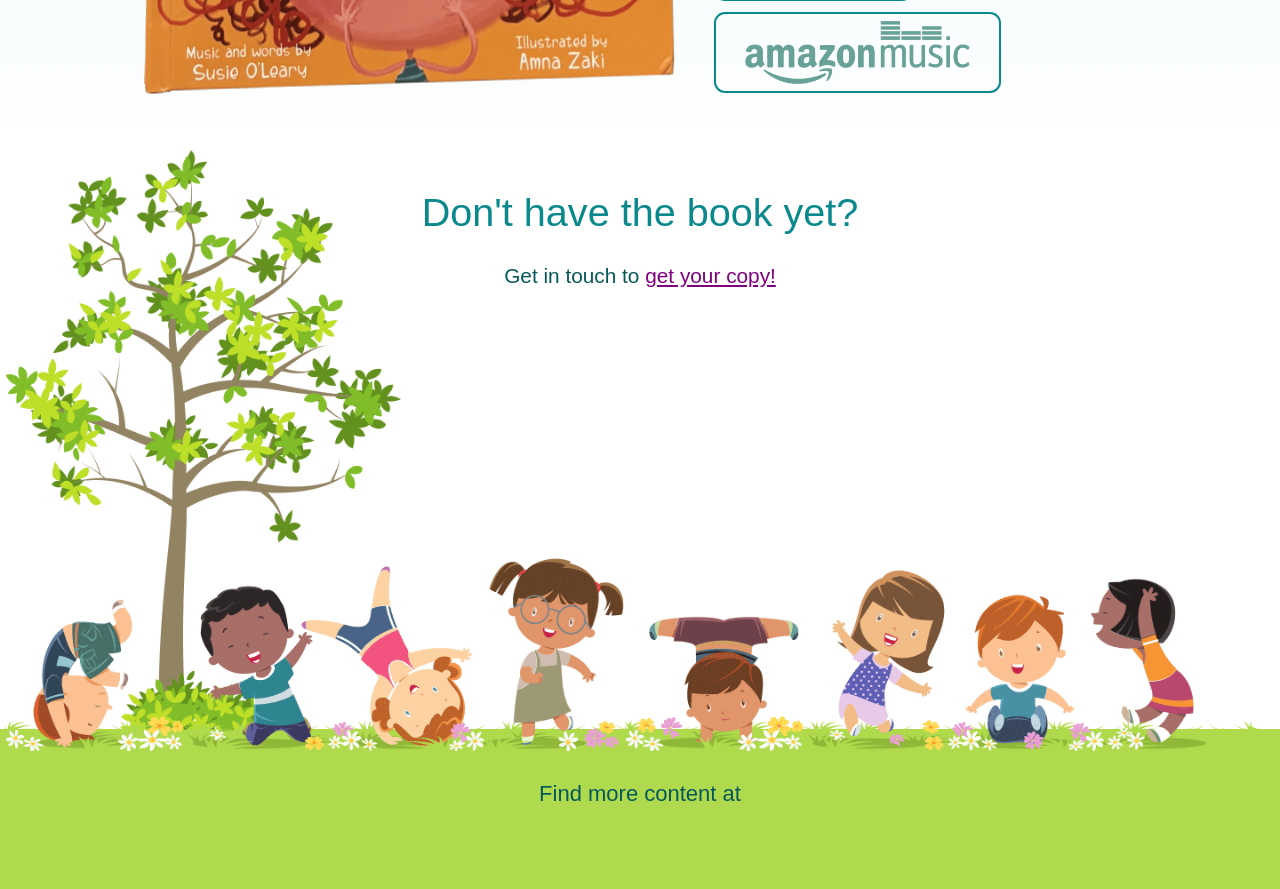
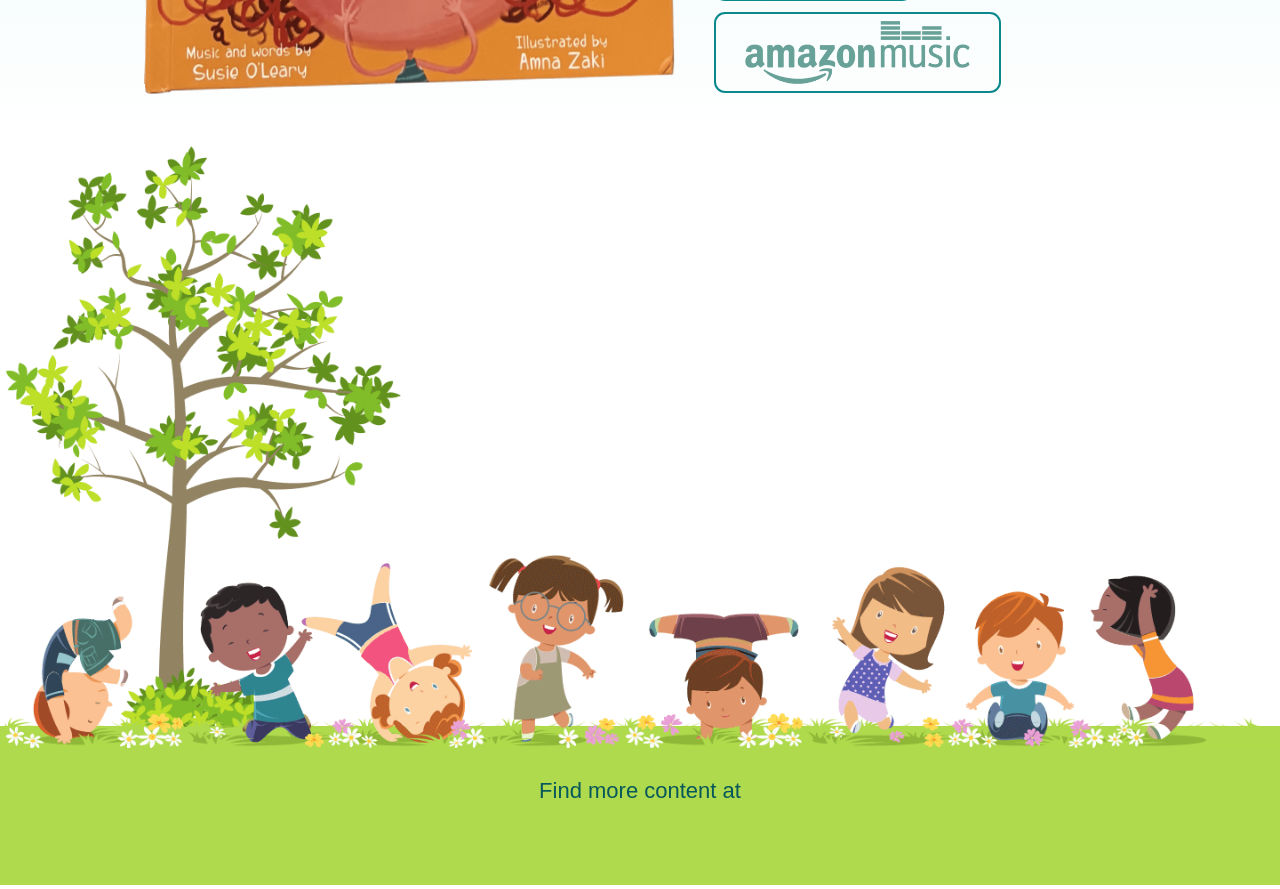
Before and after one commit to kizza/happy-singing-kids-frontend, a Next.js app: page /uh-oh-spaghetti-oh in a window 1280 px wide. Shown: the part 820-1709 px from the top of the page. Built offline with nearby package versions, Linux system fonts and the light colour scheme; a web font is replaced by a local one.

Commit message:
Extract to book to purchased variant

```diff
--- /dev/null
+++ b/src/app/pages/purchased/UhOhSpaghettiOh/UhOhSpaghettiOh.module.scss
@@ -0,0 +1,18 @@
+@import "@/styles/shared";
+
+.Links {
+  img {
+    height: 3rem;
+    margin-top: -0.5rem;
+    margin-bottom: -0.5rem;
+  }
+}
+
+.Children {
+  margin-top: -1rem;
+  margin-bottom: -1rem;
+
+  @media (min-width: $breakpoint-tablet) {
+    margin-top: 0rem;
+  }
+}
--- /dev/null
+++ b/src/app/pages/purchased/UhOhSpaghettiOh/UhOhSpaghettiOh.tsx
@@ -0,0 +1,53 @@
+"use client"
+
+import singingKids from "@/assets/hero/happy-singing-kids.png";
+import amazon from "@/assets/logos/amazon.png";
+import apple from "@/assets/logos/apple.png";
+import spotify from "@/assets/logos/spotify.png";
+import youtube from "@/assets/logos/youtube.png";
+import bookCover from "@/assets/uh-oh-spaghetti-oh-cover.png";
+import Header from "@/components/Header";
+import LogoLink from "@/components/LogoLink";
+import Title from "@/components/Title";
+import classnames from "classnames";
+import Image from "next/image";
+import styles from "./UhOhSpaghettiOh.module.scss";
+
+export default () => {
+  return <div className={classnames(styles.Home, "text-center")}>
+    <Header>
+      <section>
+        <div className={classnames("inner", "space-y-2")}>
+          <Title styles={["text-grape"]}>
+            Uh Oh Spaghetti-oh <strong className="underline">the book</strong> is here!
+          </Title>
+          <p>In finding happy places amongst other books and literacy in general it made sense to dive in.
+          Truthfully I always had in mind that Uh Oh Spaghetti-oh felt like a book, and now it is!</p>
+          <div className="md:flex md:flex-row md:space-x-8 md:items-center">
+            <div>
+              <Image className="my-8 inline -rotate-[1deg]" src={bookCover} alt="Uh oh spaghetti-oh cover" />
+            </div>
+            <div className="md:text-left">
+              <Title styles={["text-orange !my-2"]}>
+                Sing along and <span className="italic">stream</span> the song!
+              </Title>
+              <p>Listen now via your favourite platform to sing along with the book!</p>
+              <div className={classnames(styles.Links, "grid grid-cols-2 gap-4 mt-2 mb-4 md:block md:mt-4 md:space-y-2")}>
+                <LogoLink label="YouTube" logo={youtube} url="https://www.youtube.com/watch?v=fdd5Wd6mDB4" />
+                <LogoLink label="Spotify" logo={spotify} url="https://open.spotify.com/track/0EMeGN35XRp4fPn0ySoQ4y?si=03b60bf81fc94519" />
+                <LogoLink label="Apple Music" logo={apple} url="https://music.apple.com/us/album/uh-oh-spaghetti-oh/1553353479?i=1553353480" />
+                <LogoLink label="Amazon Music" logo={amazon} url="https://music.amazon.com/albums/B08WH6SYP6?ref=dm_sh_jZIa8A1aAOyU9OUladBDDlQHu&trackAsin=B08WHZSQJ6" />
+              </div>
+            </div>
+          </div>
+        </div>
+      </section>
+    </Header>
+
+    <Image
+      src={singingKids}
+      className={[styles.Children, "box-content"].join(" ")}
+      alt="Children singing music"
+    />
+  </div>;
+};
--- /dev/null
+++ b/src/app/pages/purchased/UhOhSpaghettiOh/index.ts
@@ -0,0 +1,2 @@
+import UhOhSpaghettiOh from "./UhOhSpaghettiOh";
+export default UhOhSpaghettiOh;
--- a/src/app/uh-oh-spaghetti-oh/page.tsx
+++ b/src/app/uh-oh-spaghetti-oh/page.tsx
@@ -1,4 +1,4 @@
-import UhOhSpaghettiOh from "@/app/pages/UhOhSpaghettiOh"
+import UhOhSpaghettiOh from "@/app/pages/purchased/UhOhSpaghettiOh"
 import { Metadata } from "next";
 
 export const metadata: Metadata = {
```
